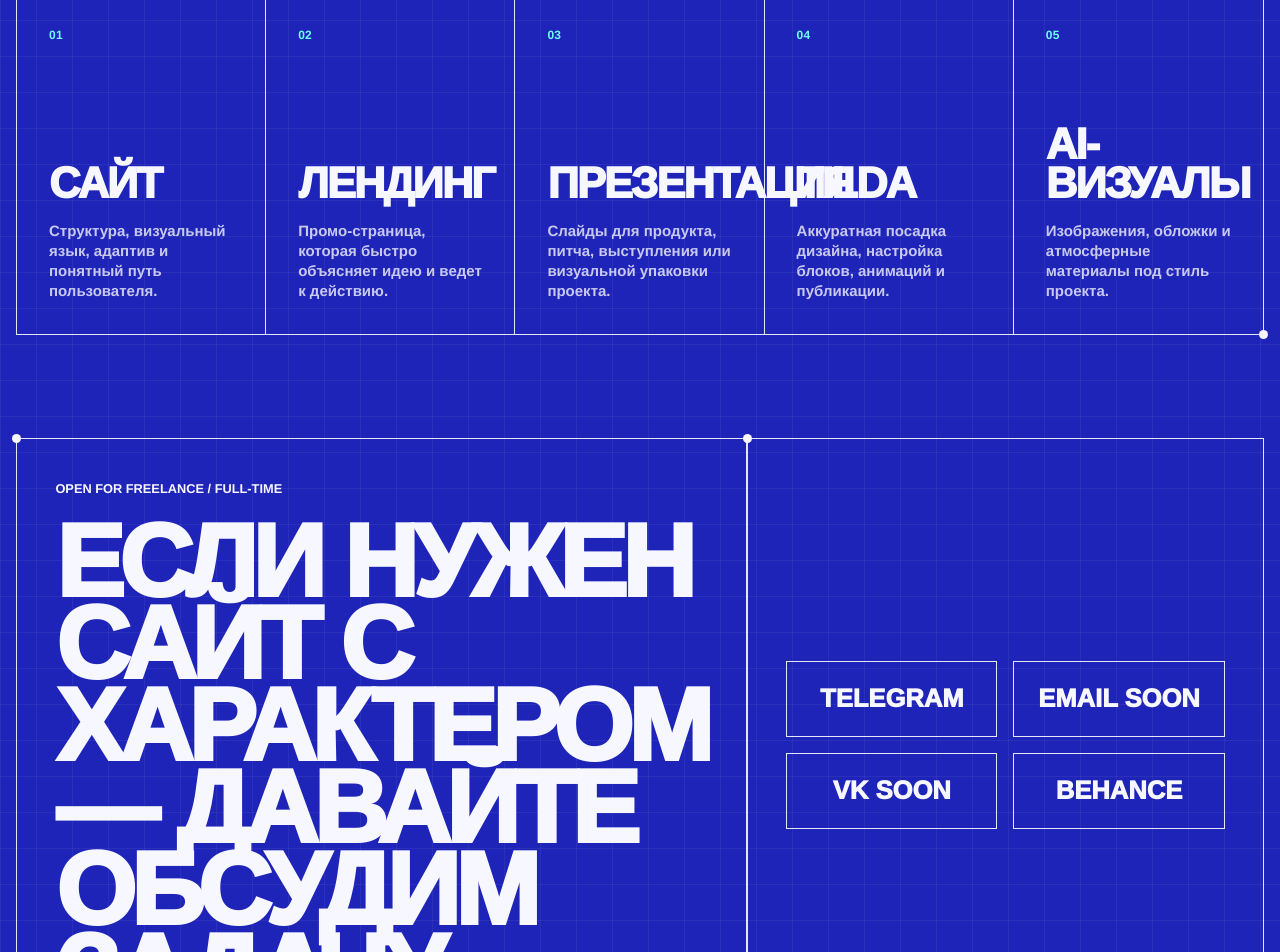
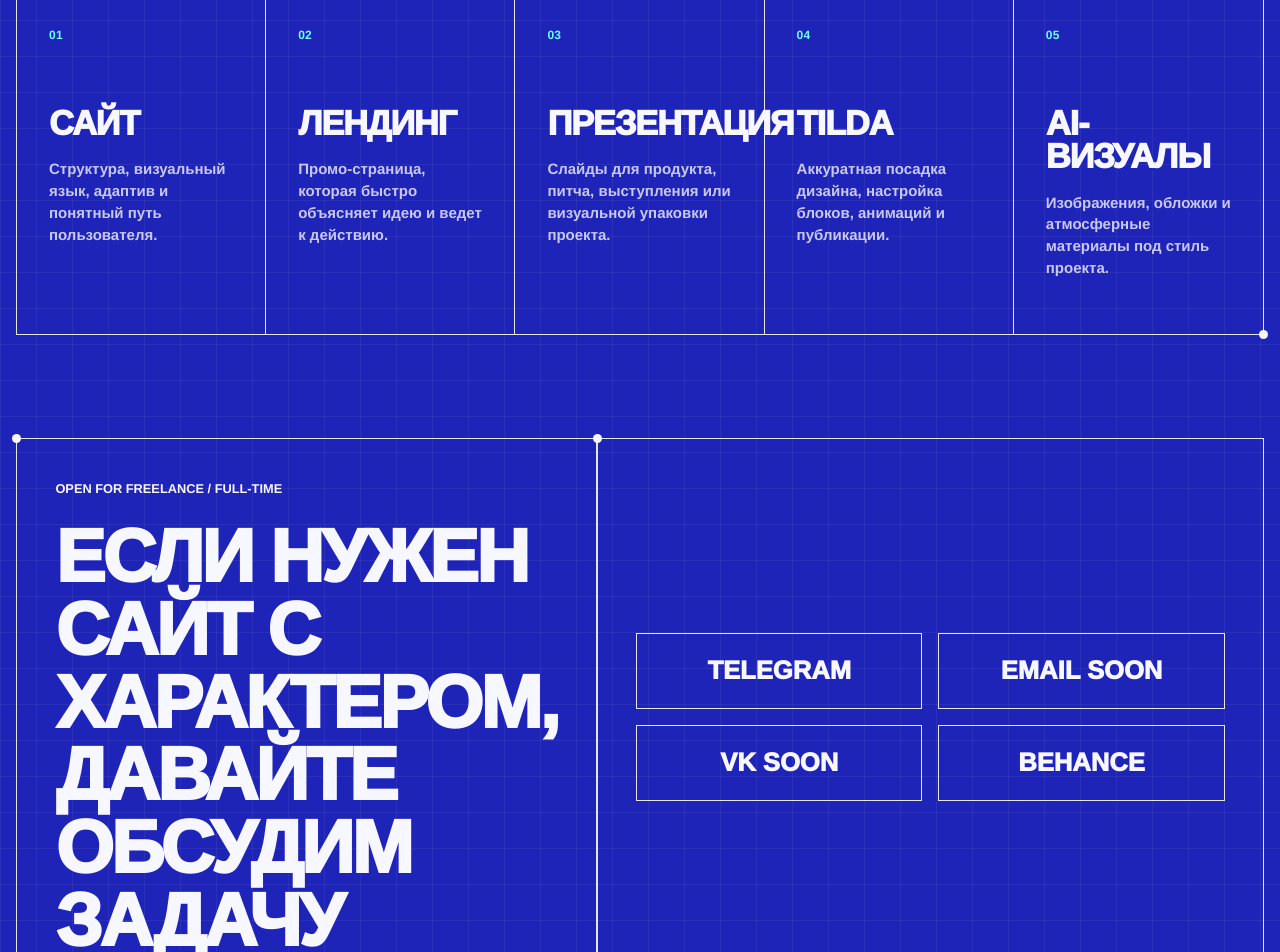
Before and after one commit to kulbedka1996-creator/Kulbeda, a Next.js app: page / in a window 1280 px wide. Shown: the part 2320-3272 px from the top of the page. Built offline with nearby package versions, Linux system fonts and the light colour scheme.

Commit message:
Fix service and contact typography

```diff
--- a/app/globals.css
+++ b/app/globals.css
@@ -739,7 +739,7 @@ a {
 .service-board article {
   display: flex;
   flex-direction: column;
-  justify-content: space-between;
+  justify-content: flex-start;
   min-height: 340px;
   padding: clamp(18px, 2.5vw, 32px);
   border-right: 1px solid var(--line);
@@ -754,15 +754,17 @@ a {
   font-size: 12px;
   font-weight: 700;
   letter-spacing: 0.02em;
+  margin-bottom: clamp(36px, 5vw, 72px);
 }
 
 .service-board h3 {
-  margin: auto 0 18px;
-  font-size: clamp(24px, 3.4vw, 54px);
+  margin: 0 0 18px;
+  font-size: clamp(23px, 2.7vw, 42px);
   font-weight: 1000;
-  letter-spacing: -0.045em;
-  line-height: 0.9;
+  letter-spacing: -0.035em;
+  line-height: 0.96;
   text-transform: uppercase;
+  text-wrap: balance;
 }
 
 .service-board p {
@@ -770,7 +772,8 @@ a {
   color: rgba(247, 247, 255, 0.78);
   font-size: 15px;
   font-weight: 700;
-  line-height: 1.34;
+  line-height: 1.45;
+  text-wrap: pretty;
 }
 
 .contact {
@@ -784,7 +787,11 @@ a {
 }
 
 .contact-title h2 {
-  max-width: 760px;
+  max-width: 860px;
+  font-size: clamp(38px, 5.8vw, 86px);
+  letter-spacing: -0.035em;
+  line-height: 0.98;
+  text-wrap: balance;
 }
 
 .contact-links {
--- a/app/page.tsx
+++ b/app/page.tsx
@@ -223,7 +223,7 @@ export default function Home() {
       <section id="contact" className="contact poster-grid" aria-label="Контакты">
         <div className="contact-title frame-cell">
           <span className="cell-label">open for freelance / full-time</span>
-          <h2>если нужен сайт с характером — давайте обсудим задачу</h2>
+          <h2>если нужен сайт с характером, давайте обсудим задачу</h2>
         </div>
         <div className="contact-links frame-cell">
           <a href="https://t.me/Kulbeda_design" target="_blank" rel="noreferrer">Telegram</a>
```
